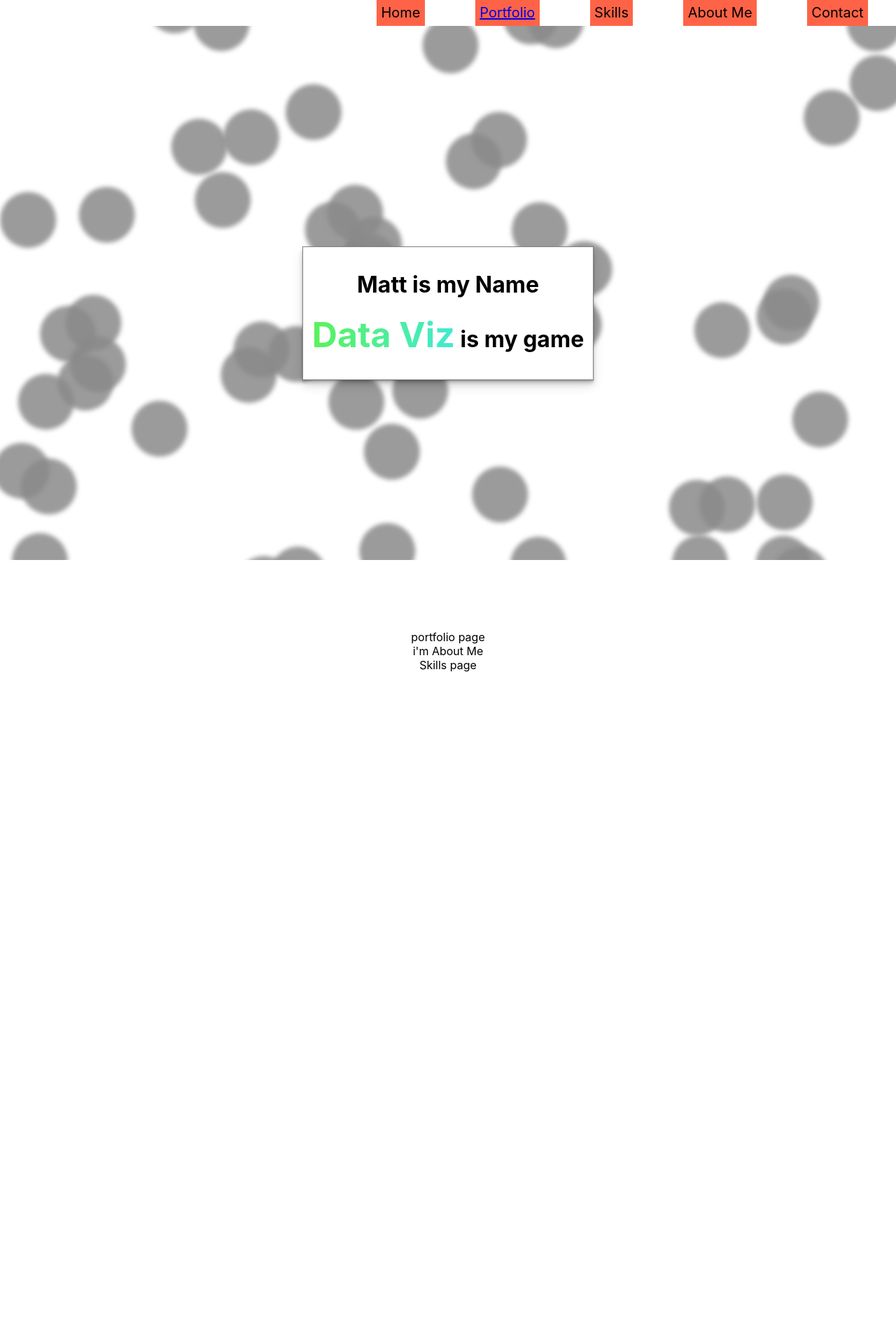
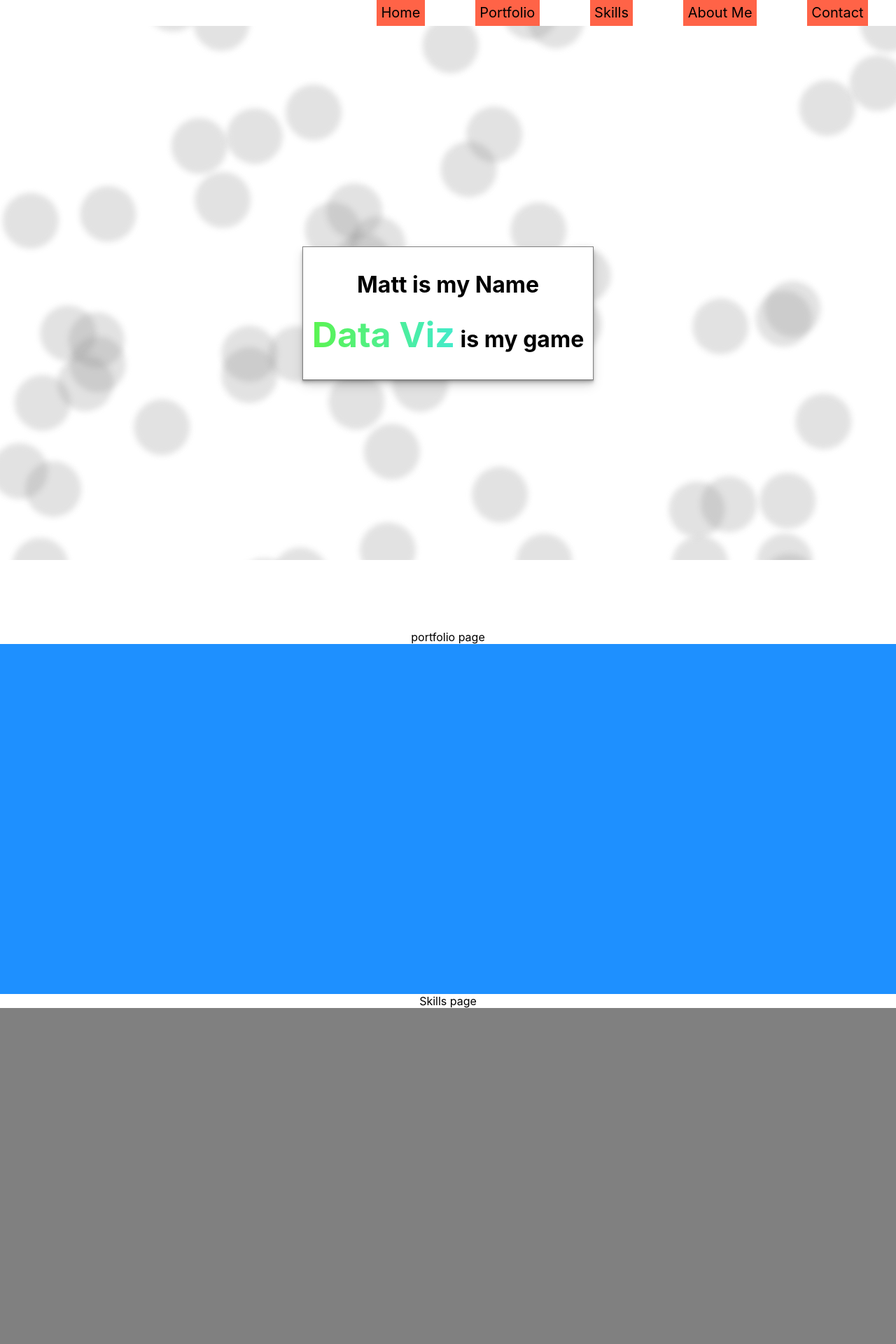
Before and after one commit to MattTheEconomist/portfolio, a React (Create React App) app in the folder portfolio/: page / in a window 1280 px wide. Shown: the top 1920 px of the page at 70% size. Before the commit the page ends 960 px from the top, so only its background shows below. Built offline with nearby package versions, Linux system fonts and the light colour scheme.

Commit message:
scrolling working somewhat

```diff
--- a/portfolio/package.json
+++ b/portfolio/package.json
@@ -11,6 +11,7 @@
     "react-dom": "^17.0.2",
     "react-router-dom": "^5.3.0",
     "react-scripts": "4.0.3",
+    "react-scroll": "^1.8.4",
     "react-spring": "^9.3.0",
     "web-vitals": "^1.1.2"
   },
--- a/portfolio/src/App.css
+++ b/portfolio/src/App.css
@@ -77,7 +77,7 @@
 
 .circle {
   animation: circleMove 10s infinite alternate;
-  filter: blur(3px);
+  filter: blur(4px);
   transition: all 500ms;
 }
 
--- a/portfolio/src/App.js
+++ b/portfolio/src/App.js
@@ -5,31 +5,15 @@ import AboutMe from "./ContentPages/AboutMe";
 import Portfolio from "./ContentPages/Portfolio";
 import Skills from "./ContentPages/Skills";
 
-import { Route, Switch, BrowserRouter } from "react-router-dom";
-
 function App() {
   return (
-    <BrowserRouter>
-      <Switch>
-        <Route exact path="/" redner={() => LandingPage} />
-        <Route
-          exact
-          path="/portfolio"
-          // render={() => Portfolio}
-          component={Portfolio}
-        />
-        <Route exact path="/skills" component={Skills} />
-        <Route exact path="/aboutme" component={AboutMe} />
-      </Switch>
-
     <div className="App">
       <Header />
       <LandingPage />
       <Portfolio />
+      <Skills />
       <AboutMe />
-        <Skills />
     </div>
-    </BrowserRouter>
   );
 }
 
--- a/portfolio/src/ContentPages/AboutMe.jsx
+++ b/portfolio/src/ContentPages/AboutMe.jsx
@@ -1,5 +1,10 @@
 export const AboutMe = () => {
-  return <div> i'm About Me</div>;
+  return (
+    <div id="aboutMeSection">
+      i'm About Me
+      <div style={{ height: "500px", backgroundColor: "grey" }}></div>
+    </div>
+  );
 };
 
 export default AboutMe;
--- a/portfolio/src/ContentPages/Header.jsx
+++ b/portfolio/src/ContentPages/Header.jsx
@@ -3,35 +3,33 @@ import AboutMe from "./AboutMe";
 import Portfolio from "./Portfolio";
 import Skills from "./Skills";
 
-import { Route, Switch, BrowserRouter, Link } from "react-router-dom";
+// import { Route, Switch, BrowserRouter, Link } from "react-router-dom";
+import { Link } from "react-scroll";
 
 export const Header = () => {
   return (
     <>
-      <Switch>
-        <Route exact path="/" redner={() => LandingPage} />
-        <Route
-          exact
-          path="/portfolio"
-          // render={() => Portfolio}
-          component={Portfolio}
-        />
-        <Route exact path="/skills" component={Skills} />
-        <Route exact path="/aboutme" component={AboutMe} />
-      </Switch>
-
       <div id="headerContainer">
         <div className="headerLink" id="headerLinkHome">
-          Home
+          <Link to="landingPageContainer" spy={true} smooth={true}>
+            Home
+          </Link>
         </div>
-        <Link className="headerLink" id="headerLinkPortfolio" to="/portfolio">
-          Portfolio
-        </Link>
+
+        <div className="headerLink" id="headerLinkPortfolio">
+          <Link to="portfolioSection" spy={true} smooth={true}>
+            Portfolio
+          </Link>
+        </div>
         <div className="headerLink" id="headerLinkSkills">
-          Skills
+          <Link to="skillsSection" spy={true} smooth={true}>
+            Skills
+          </Link>
         </div>
         <div className="headerLink" id="headerLinkAboutMe">
-          About Me
+          <Link to="aboutMeSection" spy={true} smooth={true}>
+            About Me
+          </Link>
         </div>
         <div className="headerLink" id="headerLinkContact">
           Contact
--- a/portfolio/src/ContentPages/LandingPage.jsx
+++ b/portfolio/src/ContentPages/LandingPage.jsx
@@ -79,7 +79,7 @@ export const LandingPage = () => {
         r="40"
         cx={Math.random() * svgWidth}
         cy={Math.random() * svgHeight}
-        fill="hsla(335, 0%, 54%, 0.85)"
+        fill="hsla(335, 0%, 54%, 0.25)"
         key={`circ${Math.random() * 1000}`}
         className={selectRandomClassName()}
         style={el}
--- a/portfolio/src/ContentPages/Portfolio.jsx
+++ b/portfolio/src/ContentPages/Portfolio.jsx
@@ -1,5 +1,10 @@
 export const Portfolio = () => {
-  return <div> portfolio page </div>;
+  return (
+    <div id="portfolioSection">
+      portfolio page
+      <div style={{ height: "500px", backgroundColor: "dodgerblue" }}></div>
+    </div>
+  );
 };
 
 export default Portfolio;
--- a/portfolio/src/ContentPages/Skills.jsx
+++ b/portfolio/src/ContentPages/Skills.jsx
@@ -1,5 +1,10 @@
 export const Skills = () => {
-  return <div>Skills page </div>;
+  return (
+    <div id="skillsSection">
+      Skills page
+      <div style={{ height: "500px", backgroundColor: "grey" }}></div>
+    </div>
+  );
 };
 
 export default Skills;
--- a/portfolio/src/index.js
+++ b/portfolio/src/index.js
@@ -4,13 +4,11 @@ import "./index.css";
 import App from "./App";
 import reportWebVitals from "./reportWebVitals";
 
-import { BrowserRouter } from "react-router-dom";
+// import { BrowserRouter } from "react-router-dom";
 
 ReactDOM.render(
   <React.StrictMode>
-    <BrowserRouter>
-      <App />
-    </BrowserRouter>
+    <App />
   </React.StrictMode>,
   document.getElementById("root")
 );
```
Also changed, not shown: 1 other file (tests, documents, lock files or other folders). Lines whose indentation alone changed are shown as unchanged.
